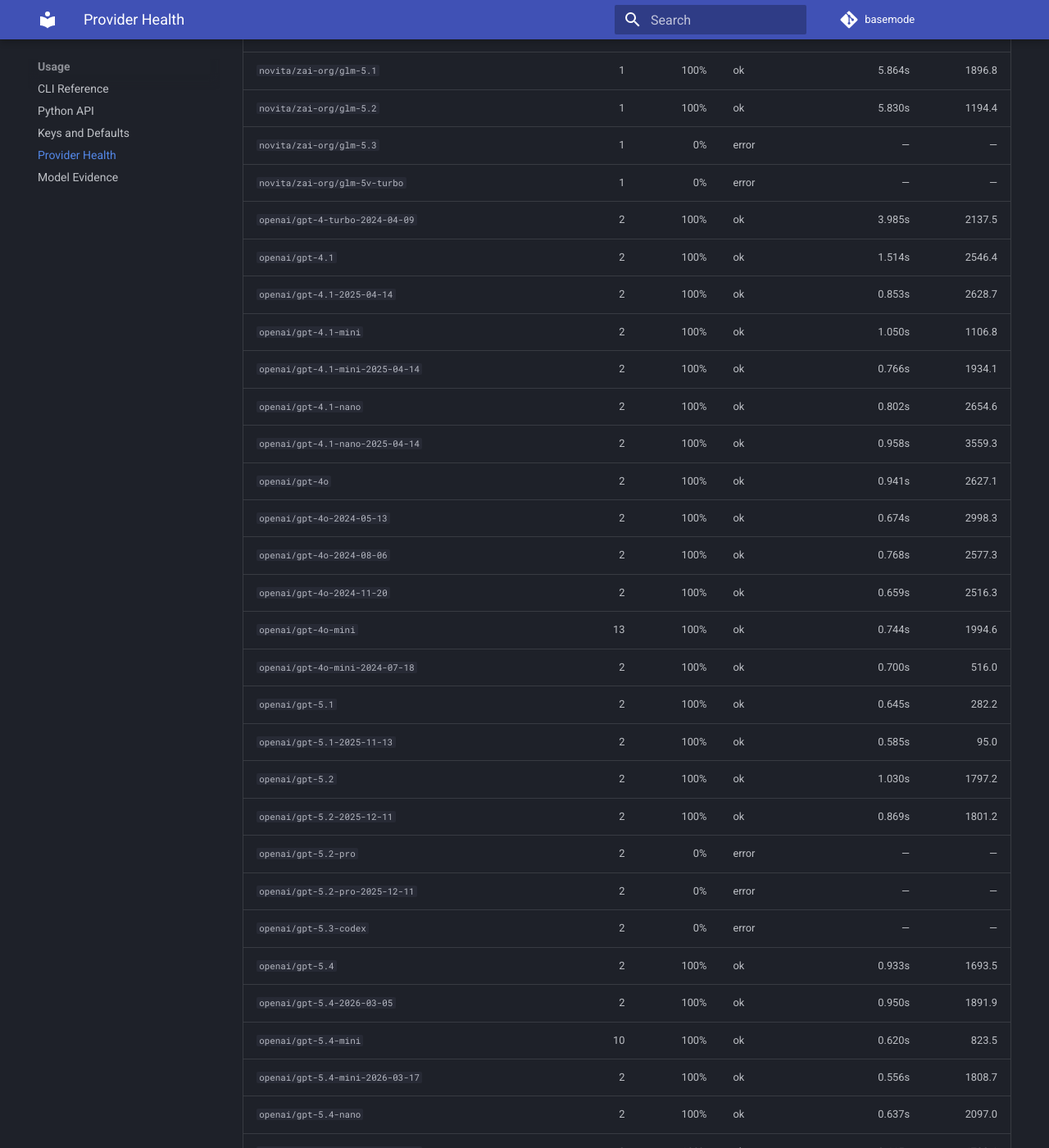
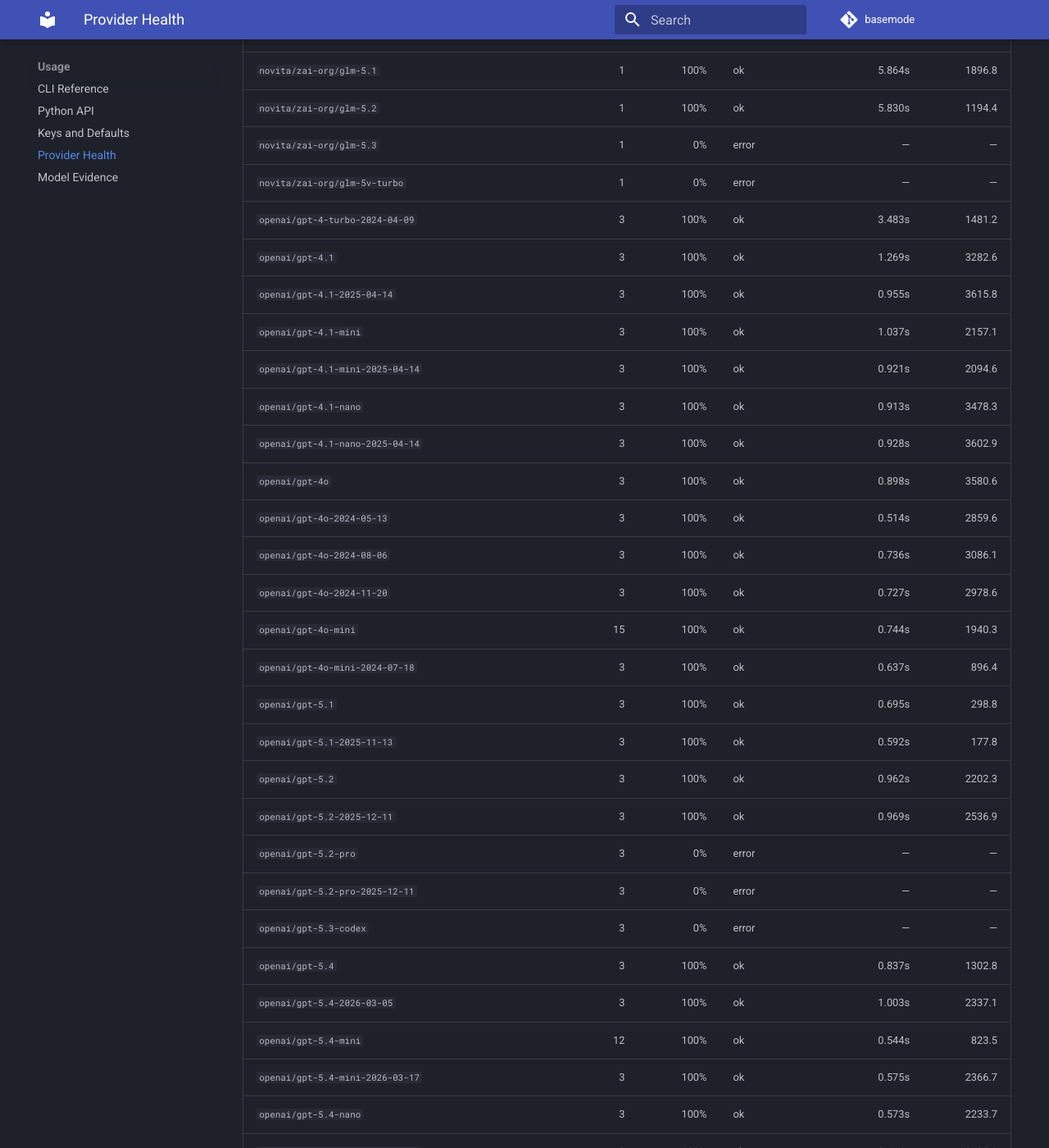
Before and after one commit to FergusFettes/basemode, an MkDocs documentation site: the page built from docs/usage/Provider Health.md, in a window 1280 px wide and 1400 px high, scrolled down 11106 px. Shown: the whole window at 82% size. Built offline with MkDocs 1.6.1 and Material for MkDocs 9.7.7, drawn with Linux system fonts in a browser that asks for light colours; comment, search, counter and statistics services are not loaded; some of the changed text lies outside the part shown.

Commit message:
chore(health): record provider health run 2026-09-02T11:41:58Z

```diff
--- a/docs/usage/Provider Health.md
+++ b/docs/usage/Provider Health.md
@@ -2,23 +2,23 @@
 
 Results from the weekly live-provider health check. Models without a configured API key are skipped. A quota/credit exhaustion is recorded as an expected failure so monitoring remains green; other errors are real failures.
 
-Latest recorded run: `2026-08-27T22:12:46.873861+00:00`
+Latest recorded run: `2026-09-02T11:41:55.584181+00:00`
 
 | Model | Runs | Success | Last status | Median TTFT | Median tok/s |
 |---|---:|---:|---|---:|---:|
-| `anthropic/claude-fable-5` | 2 | 100% | ok | 3.019s | 37.5 |
-| `anthropic/claude-haiku-4-5-20251001` | 5 | 100% | ok | 0.722s | 3516.6 |
-| `anthropic/claude-opus-4-1-20250805` | 2 | 0% | xfail_retired_model | — | — |
-| `anthropic/claude-opus-4-20250514` | 2 | 0% | xfail_retired_model | — | — |
-| `anthropic/claude-opus-4-5-20251101` | 2 | 100% | ok | 2.383s | 2720.5 |
-| `anthropic/claude-opus-4-6` | 5 | 100% | ok | 1.879s | 3440.1 |
-| `anthropic/claude-opus-4-7` | 10 | 100% | ok | 1.712s | 3040.2 |
-| `anthropic/claude-opus-4-8` | 2 | 100% | ok | 1.340s | 2065.3 |
-| `anthropic/claude-opus-5` | 2 | 100% | ok | 1.789s | 60.7 |
-| `anthropic/claude-sonnet-4-20250514` | 5 | 0% | xfail_retired_model | — | — |
-| `anthropic/claude-sonnet-4-5-20250929` | 5 | 100% | ok | 2.127s | 1066.2 |
-| `anthropic/claude-sonnet-4-6` | 10 | 100% | ok | 2.646s | 2416.8 |
-| `anthropic/claude-sonnet-5` | 2 | 100% | ok | 1.966s | 47.8 |
+| `anthropic/claude-fable-5` | 3 | 100% | ok | 2.943s | 35.2 |
+| `anthropic/claude-haiku-4-5-20251001` | 6 | 100% | ok | 0.681s | 2606.1 |
+| `anthropic/claude-opus-4-1-20250805` | 3 | 0% | xfail_retired_model | — | — |
+| `anthropic/claude-opus-4-20250514` | 3 | 0% | xfail_retired_model | — | — |
+| `anthropic/claude-opus-4-5-20251101` | 3 | 100% | ok | 1.758s | 2648.7 |
+| `anthropic/claude-opus-4-6` | 6 | 100% | ok | 2.017s | 3951.2 |
+| `anthropic/claude-opus-4-7` | 12 | 100% | ok | 1.712s | 3040.2 |
+| `anthropic/claude-opus-4-8` | 3 | 100% | ok | 1.236s | 2287.2 |
+| `anthropic/claude-opus-5` | 3 | 100% | ok | 1.880s | 49.8 |
+| `anthropic/claude-sonnet-4-20250514` | 6 | 0% | xfail_retired_model | — | — |
+| `anthropic/claude-sonnet-4-5-20250929` | 6 | 100% | ok | 1.912s | 2013.4 |
+| `anthropic/claude-sonnet-4-6` | 12 | 100% | ok | 2.321s | 2192.7 |
+| `anthropic/claude-sonnet-5` | 3 | 100% | ok | 2.122s | 45.3 |
 | `cerebras/gemma-4-31b` | 1 | 100% | ok | 0.450s | 1890.0 |
 | `cerebras/gpt-oss-120b` | 1 | 100% | ok | 0.276s | 1110.3 |
 | `deepinfra/anthropic/claude-fable-5` | 1 | 0% | error | — | — |
@@ -245,36 +245,36 @@ Latest recorded run: `2026-08-27T22:12:46.873861+00:00`
 | `novita/zai-org/glm-5.2` | 1 | 100% | ok | 5.830s | 1194.4 |
 | `novita/zai-org/glm-5.3` | 1 | 0% | error | — | — |
 | `novita/zai-org/glm-5v-turbo` | 1 | 0% | error | — | — |
-| `openai/gpt-4-turbo-2024-04-09` | 2 | 100% | ok | 3.985s | 2137.5 |
-| `openai/gpt-4.1` | 2 | 100% | ok | 1.514s | 2546.4 |
-| `openai/gpt-4.1-2025-04-14` | 2 | 100% | ok | 0.853s | 2628.7 |
-| `openai/gpt-4.1-mini` | 2 | 100% | ok | 1.050s | 1106.8 |
-| `openai/gpt-4.1-mini-2025-04-14` | 2 | 100% | ok | 0.766s | 1934.1 |
-| `openai/gpt-4.1-nano` | 2 | 100% | ok | 0.802s | 2654.6 |
-| `openai/gpt-4.1-nano-2025-04-14` | 2 | 100% | ok | 0.958s | 3559.3 |
-| `openai/gpt-4o` | 2 | 100% | ok | 0.941s | 2627.1 |
-| `openai/gpt-4o-2024-05-13` | 2 | 100% | ok | 0.674s | 2998.3 |
-| `openai/gpt-4o-2024-08-06` | 2 | 100% | ok | 0.768s | 2577.3 |
-| `openai/gpt-4o-2024-11-20` | 2 | 100% | ok | 0.659s | 2516.3 |
-| `openai/gpt-4o-mini` | 13 | 100% | ok | 0.744s | 1994.6 |
-| `openai/gpt-4o-mini-2024-07-18` | 2 | 100% | ok | 0.700s | 516.0 |
-| `openai/gpt-5.1` | 2 | 100% | ok | 0.645s | 282.2 |
-| `openai/gpt-5.1-2025-11-13` | 2 | 100% | ok | 0.585s | 95.0 |
-| `openai/gpt-5.2` | 2 | 100% | ok | 1.030s | 1797.2 |
-| `openai/gpt-5.2-2025-12-11` | 2 | 100% | ok | 0.869s | 1801.2 |
-| `openai/gpt-5.2-pro` | 2 | 0% | error | — | — |
-| `openai/gpt-5.2-pro-2025-12-11` | 2 | 0% | error | — | — |
-| `openai/gpt-5.3-codex` | 2 | 0% | error | — | — |
-| `openai/gpt-5.4` | 2 | 100% | ok | 0.933s | 1693.5 |
-| `openai/gpt-5.4-2026-03-05` | 2 | 100% | ok | 0.950s | 1891.9 |
-| `openai/gpt-5.4-mini` | 10 | 100% | ok | 0.620s | 823.5 |
-| `openai/gpt-5.4-mini-2026-03-17` | 2 | 100% | ok | 0.556s | 1808.7 |
-| `openai/gpt-5.4-nano` | 2 | 100% | ok | 0.637s | 2097.0 |
-| `openai/gpt-5.4-nano-2026-03-17` | 2 | 100% | ok | 0.615s | 1733.6 |
-| `openai/gpt-5.5` | 2 | 0% | error | — | — |
-| `openai/gpt-5.5-2026-04-23` | 2 | 0% | error | — | — |
-| `openai/gpt-5.6-sol` | 2 | 100% | ok | 1.524s | 232.9 |
-| `openai/gpt-5.6-terra` | 2 | 100% | ok | 1.300s | 3160.0 |
+| `openai/gpt-4-turbo-2024-04-09` | 3 | 100% | ok | 3.483s | 1481.2 |
+| `openai/gpt-4.1` | 3 | 100% | ok | 1.269s | 3282.6 |
+| `openai/gpt-4.1-2025-04-14` | 3 | 100% | ok | 0.955s | 3615.8 |
+| `openai/gpt-4.1-mini` | 3 | 100% | ok | 1.037s | 2157.1 |
+| `openai/gpt-4.1-mini-2025-04-14` | 3 | 100% | ok | 0.921s | 2094.6 |
+| `openai/gpt-4.1-nano` | 3 | 100% | ok | 0.913s | 3478.3 |
+| `openai/gpt-4.1-nano-2025-04-14` | 3 | 100% | ok | 0.928s | 3602.9 |
+| `openai/gpt-4o` | 3 | 100% | ok | 0.898s | 3580.6 |
+| `openai/gpt-4o-2024-05-13` | 3 | 100% | ok | 0.514s | 2859.6 |
+| `openai/gpt-4o-2024-08-06` | 3 | 100% | ok | 0.736s | 3086.1 |
+| `openai/gpt-4o-2024-11-20` | 3 | 100% | ok | 0.727s | 2978.6 |
+| `openai/gpt-4o-mini` | 15 | 100% | ok | 0.744s | 1940.3 |
+| `openai/gpt-4o-mini-2024-07-18` | 3 | 100% | ok | 0.637s | 896.4 |
+| `openai/gpt-5.1` | 3 | 100% | ok | 0.695s | 298.8 |
+| `openai/gpt-5.1-2025-11-13` | 3 | 100% | ok | 0.592s | 177.8 |
+| `openai/gpt-5.2` | 3 | 100% | ok | 0.962s | 2202.3 |
+| `openai/gpt-5.2-2025-12-11` | 3 | 100% | ok | 0.969s | 2536.9 |
+| `openai/gpt-5.2-pro` | 3 | 0% | error | — | — |
+| `openai/gpt-5.2-pro-2025-12-11` | 3 | 0% | error | — | — |
+| `openai/gpt-5.3-codex` | 3 | 0% | error | — | — |
+| `openai/gpt-5.4` | 3 | 100% | ok | 0.837s | 1302.8 |
+| `openai/gpt-5.4-2026-03-05` | 3 | 100% | ok | 1.003s | 2337.1 |
+| `openai/gpt-5.4-mini` | 12 | 100% | ok | 0.544s | 823.5 |
+| `openai/gpt-5.4-mini-2026-03-17` | 3 | 100% | ok | 0.575s | 2366.7 |
+| `openai/gpt-5.4-nano` | 3 | 100% | ok | 0.573s | 2233.7 |
+| `openai/gpt-5.4-nano-2026-03-17` | 3 | 100% | ok | 0.664s | 2135.9 |
+| `openai/gpt-5.5` | 3 | 0% | error | — | — |
+| `openai/gpt-5.5-2026-04-23` | 3 | 0% | error | — | — |
+| `openai/gpt-5.6-sol` | 3 | 100% | ok | 1.406s | 354.6 |
+| `openai/gpt-5.6-terra` | 3 | 100% | ok | 1.401s | 2383.0 |
 | `openrouter/deepseek/deepseek-v3.2` | 1 | 100% | ok | 2.429s | 161.1 |
 | `openrouter/minimax/minimax-m2.5` | 1 | 100% | ok | 2.979s | 100.5 |
 | `openrouter/moonshotai/kimi-k2.6` | 2 | 100% | ok | 2.452s | 1056.8 |
```
Also changed, not shown: 1 other file.
